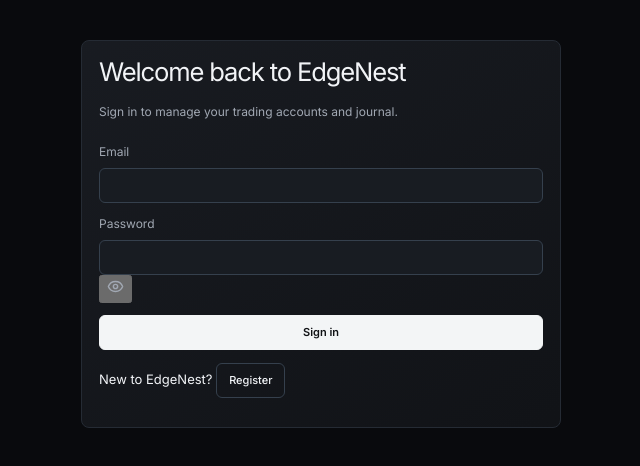
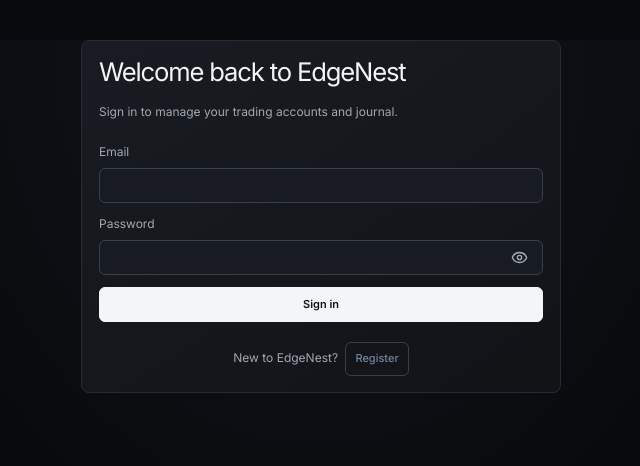
Before and after one commit to apostleoffinance/event-driven-trading-rs, a Next.js app in the folder frontend/: page /login in a window 1280 px wide. Shown: the top 466 px of the page, without its empty margins (319-959 px from the left). Built offline with nearby package versions, Linux system fonts and the light colour scheme.

Commit message:
fix(frontend): separate authentication and streamline navigation

```diff
--- a/frontend/src/styles/globals.css
+++ b/frontend/src/styles/globals.css
@@ -2786,3 +2786,30 @@ h1, h2, h3, h4 { font-family: var(--font-sans); font-weight: 500; }
     max-width: calc(100vw - 16px);
   }
 }
+
+
+/* Standalone authentication surface — intentionally outside the dashboard shell. */
+.auth-page{min-height:100vh;background:radial-gradient(ellipse at 50% 0%,rgba(49,85,112,.16),transparent 48%),var(--bg-0)}
+.auth-layout{display:grid;min-height:100vh;place-items:center;padding:32px 20px}
+.auth-card{width:min(100%,440px);padding:clamp(24px,5vw,40px);border:1px solid var(--border);border-radius:10px;background:color-mix(in srgb,var(--bg-1) 94%,transparent);box-shadow:0 24px 80px rgba(0,0,0,.24)}
+.auth-brand{display:flex;align-items:center;gap:10px;margin-bottom:42px;color:var(--text);font-size:12px;font-weight:700;letter-spacing:.13em}
+.auth-brand-mark{display:grid;place-items:center;width:34px;height:34px;border:1px solid var(--border-strong);border-radius:8px;color:#dce7f0;background:linear-gradient(145deg,#315570,#06111c);font-size:17px;letter-spacing:0}
+.auth-brand .env-pill{margin-left:auto}
+.auth-heading{margin-bottom:26px}
+.auth-eyebrow{color:var(--accent);font:10px var(--font-mono);letter-spacing:.13em}
+.auth-heading h1{margin:10px 0 7px;font-size:28px;font-weight:500;letter-spacing:-.035em}
+.auth-heading p{margin:0;color:var(--text-muted);font-size:13px}
+.auth-card form{display:grid;gap:16px}
+.auth-card .journal-field>span{font-size:12px;font-weight:500}
+.auth-card .journal-field input{min-height:44px;font-family:var(--font-sans);font-size:14px}
+.auth-password-control{position:relative}
+.auth-password-control input{padding-right:46px!important}
+.auth-password-toggle{position:absolute;top:50%;right:8px;display:grid;place-items:center;width:32px;height:32px;transform:translateY(-50%);border:0;border-radius:5px;background:transparent;color:var(--text-muted);cursor:pointer}
+.auth-password-toggle:hover{background:var(--bg-3);color:var(--text)}
+.auth-card .btn.primary{min-height:44px;margin-top:4px;font-size:13px}
+.auth-card .btn:disabled{opacity:.6;cursor:wait}
+.auth-card .error{padding:10px 12px;border-color:color-mix(in srgb,var(--negative) 45%,var(--border));color:var(--negative);text-align:left}
+.auth-switch{margin:20px 0 0;color:var(--text-muted);font-size:12px;text-align:center}
+.auth-switch .btn{margin-left:4px;padding:5px 9px;color:var(--accent)}
+.auth-footnote{margin:26px 0 0;padding-top:16px;border-top:1px solid var(--border);color:var(--text-dim);font-size:10px;line-height:1.6;text-align:center}
+@media(max-width:480px){.auth-layout{padding:16px}.auth-card{padding:24px 20px}.auth-brand{margin-bottom:34px}}
```
